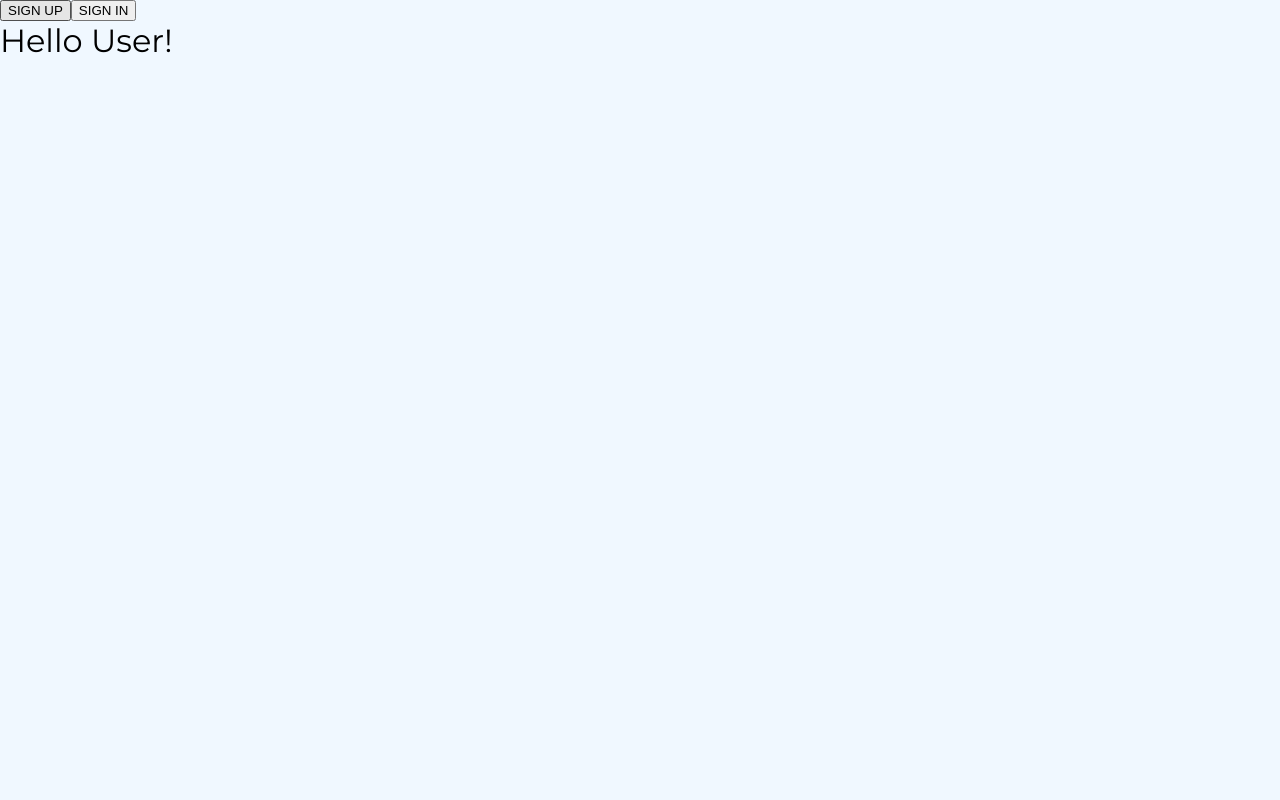
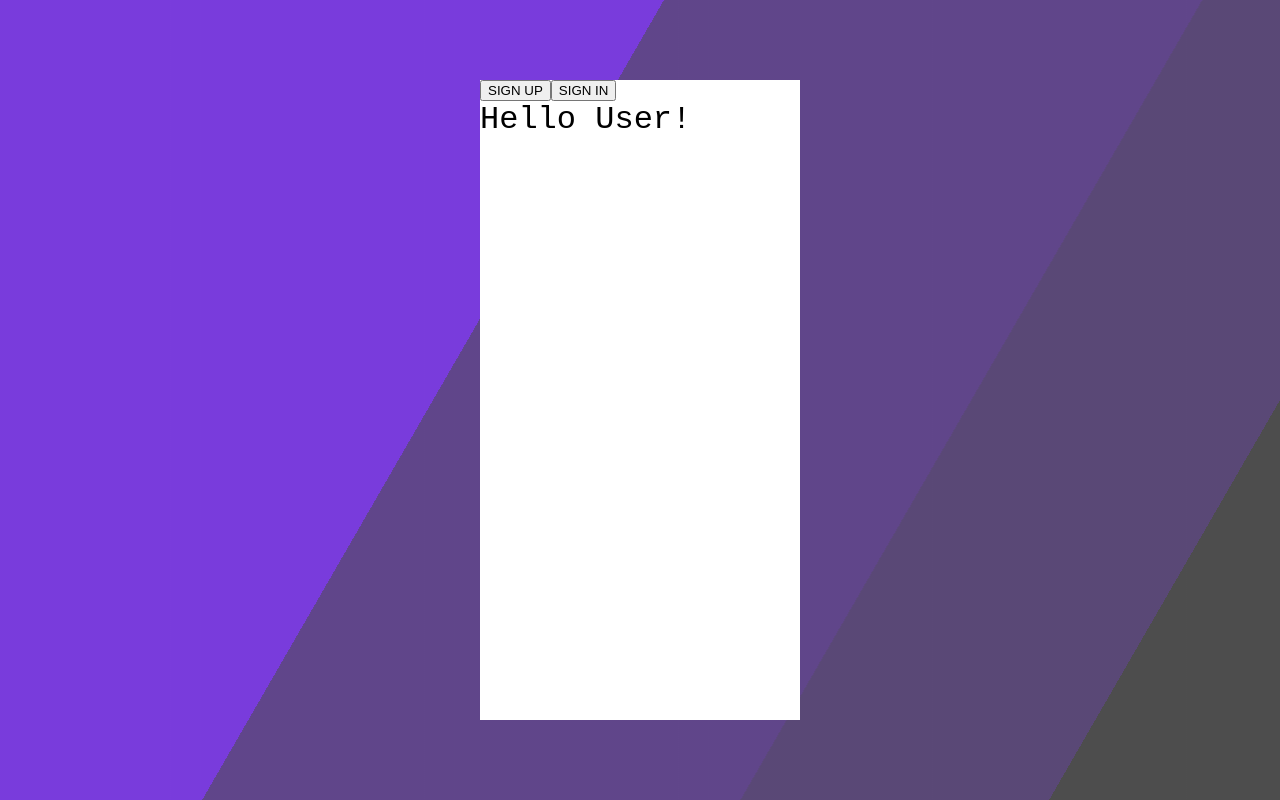
Before and after one commit to infoshareacademy/jfddr2-cyberfrontend-app, a React (Create React App) app: page /#/ in a window 1280 px wide. Built offline with nearby package versions, Linux system fonts and the light colour scheme; no server answers.

Commit message:
add logo, work at style

```diff
--- a/public/index.html
+++ b/public/index.html
@@ -35,7 +35,9 @@
     <title>EFFI - Your Task Manager</title>
   </head>
   <body>
-    <noscript>You need to enable JavaScript to run this app.</noscript>
+    <div class="bg"></div>
+    <div class="bg bg2"></div>
+    <div class="bg bg3"></div>
     <div id="root"></div>
     <div id="overlay"></div>
     <!--
--- a/src/index.js
+++ b/src/index.js
@@ -2,6 +2,7 @@ import React from "react";
 import ReactDOM from "react-dom";
 import App from "./App.js";
 import { UserProvider } from "./contexts/UserContext";
+import "./sass/main.scss";
 
 import firebase from "firebase/app";
 import "firebase/firestore";
--- /dev/null
+++ b/src/sass/_appCanvas.scss
@@ -0,0 +1,58 @@
+html {
+  height: 100%;
+}
+
+body {
+  margin: 0;
+}
+
+.bg {
+  animation: slide 3s ease-in-out infinite alternate;
+  background-image: linear-gradient(
+    -60deg,
+    rgb(53, 53, 53) 50%,
+    rgb(103, 33, 216) 50%
+  );
+  bottom: 0;
+  left: -50%;
+  opacity: 0.5;
+  position: fixed;
+  right: -50%;
+  top: 0;
+  z-index: -1;
+}
+
+.bg2 {
+  animation-direction: alternate-reverse;
+  animation-duration: 4s;
+}
+
+.bg3 {
+  animation-duration: 5s;
+}
+
+.content {
+  background-color: rgba(255, 255, 255, 0.8);
+  border-radius: 0.25em;
+  box-shadow: 0 0 0.25em rgba(0, 0, 0, 0.25);
+  box-sizing: border-box;
+  left: 50%;
+  padding: 10vmin;
+  position: fixed;
+  text-align: center;
+  top: 50%;
+  transform: translate(-50%, -50%);
+}
+
+h1 {
+  font-family: monospace;
+}
+
+@keyframes slide {
+  0% {
+    transform: translateX(-25%);
+  }
+  100% {
+    transform: translateX(25%);
+  }
+}
--- a/src/sass/_base.scss
+++ b/src/sass/_base.scss
@@ -1,4 +1,12 @@
+@import "_mixins.scss";
+
 body {
-  background-color: aliceblue;
   font-family: "Montserrat", sans-serif;
 }
+
+// #root {
+//   background-color: #fff;
+//   @include positionCenter;
+//   height: 640px;
+//   width: 320px;
+// }
--- a/src/sass/_components.scss
+++ b/src/sass/_components.scss
@@ -4,13 +4,15 @@
 .homeView {
   @include flexCenter;
   .homeView__background {
-    height: 100vh;
-    width: 100vw;
-    background-image: url("../img/max-saeling-_CGxNOLM1gQ-unsplash.jpg");
+    // height: 100vh;       na prawdziwy mobile
+    // width: 100vw;
+    height: 640px;
+    width: 320px;
+    // background-image: url("../img/LogoMakr-1dCNrf.png");
     background-repeat: no-repeat;
     background-attachment: fixed;
     background-position: center;
-    background-size: cover;
+    background-size: 40%;
     filter: blur(5px) grayscale(80%);
     z-index: -1;
   }
--- a/src/sass/_layout.scss
+++ b/src/sass/_layout.scss
@@ -1,4 +1,11 @@
 @import "_projectsView.scss";
+
+#root {
+  background-color: #fff;
+  @include positionCenter;
+  height: 640px;
+  width: 320px;
+}
 
 #overlay {
   position: fixed;
--- a/src/sass/_mixins.scss
+++ b/src/sass/_mixins.scss
@@ -10,3 +10,7 @@
   left: 50%;
   transform: translate(-50%, -50%);
 }
+
+// @mixin appBackground {
+
+// }
--- a/src/sass/main.scss
+++ b/src/sass/main.scss
@@ -1,4 +1,5 @@
 @import "_reset.scss";
+@import "_appCanvas.scss";
 @import "_base.scss";
 @import "_layout.scss";
 @import "_components.scss";
--- a/src/views/LandingPage/HomeView.js
+++ b/src/views/LandingPage/HomeView.js
@@ -1,13 +1,15 @@
 import "../../sass/main.scss";
+import logo from "../../img/logo.png";
 
 const HomeView = () => {
   return (
     <div className="homeView">
       <div className="homeView__background"></div>
       <div className="homeView__title">
-        <h2>
+        <img src={logo} alt="" />
+        {/* <h2>
           Welcome to <span className="effi">EFFI</span>
-        </h2>
+        </h2> */}
         <h2>From now your tasks gonna fly! Let`s try !</h2>
       </div>
     </div>
--- a/src/views/NewAgeProjects/NewAgeProjects.js
+++ b/src/views/NewAgeProjects/NewAgeProjects.js
@@ -73,12 +73,14 @@ export const NewAgeProjects = () => {
           {expandedProjectId === project.id &&
             ReactDOM.createPortal(
               <>
+                <div className="selectContainer">
                   <button
                     className="deleteBtn"
                     onClick={() => deleteProject(project)}
                   >
                     ❌
                   </button>
+                </div>
               </>,
               document.getElementById("overlay")
             )}
```
Also changed, not shown: src/img/logo-11.svg (added), src/img/logo.png (added). Lines whose indentation alone changed are shown as unchanged.
